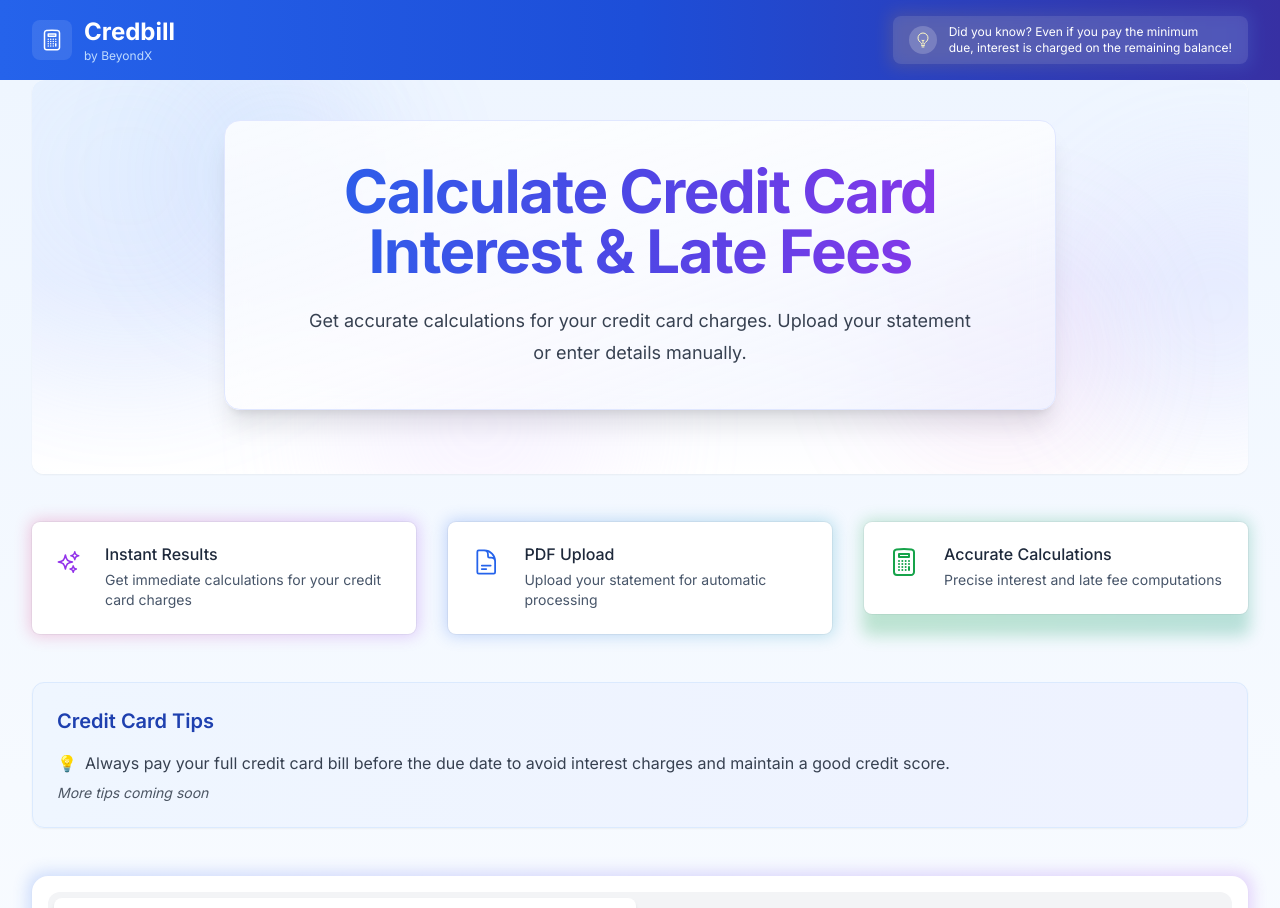
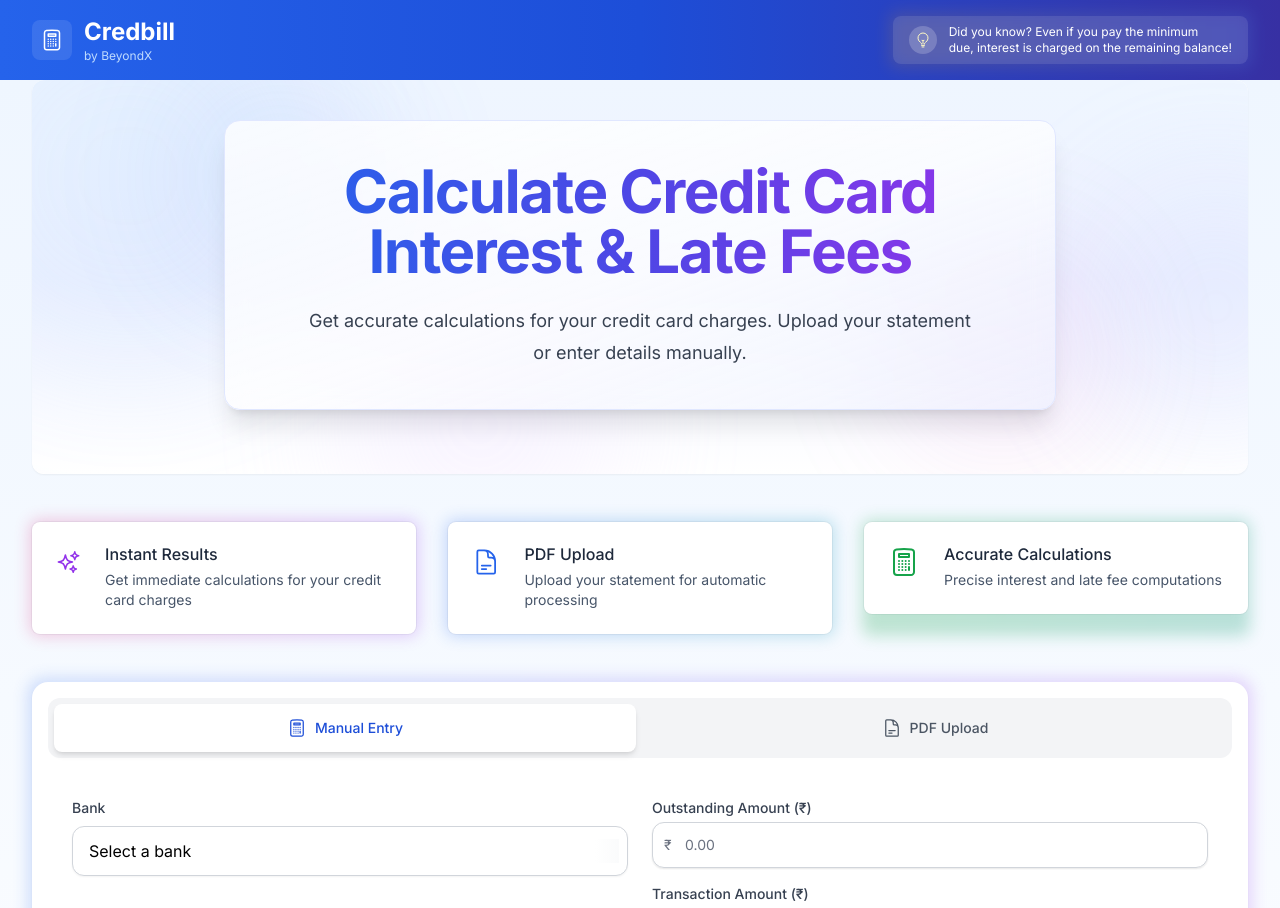
Before and after one commit to credintcal/credintcal, a Next.js app: page / in a window 1280 px wide. Shown: the top 908 px of the page. Built offline with nearby package versions, Linux system fonts and the light colour scheme.

Commit message:
Remove duplicate Credit Card Tips section

```diff
--- a/app/page.tsx
+++ b/app/page.tsx
@@ -84,16 +84,6 @@ export default function Home() {
         </div>
       </div>
 
-      {/* Credit Card Tips Section */}
-      <div className="bg-gradient-to-r from-blue-50 to-indigo-50 rounded-xl p-6 shadow-sm border border-blue-100">
-        <h3 className="text-xl font-semibold text-blue-800 mb-4">Credit Card Tips</h3>
-        <p className="text-gray-700 mb-2">
-          <span className="inline-block mr-2">💡</span>
-          Always pay your full credit card bill before the due date to avoid interest charges and maintain a good credit score.
-        </p>
-        <p className="text-gray-600 text-sm italic">More tips coming soon</p>
-      </div>
-
       {/* Calculator Tabs */}
       <div className="relative">
         <div className="absolute -inset-1 bg-gradient-to-r from-blue-600 to-purple-600 rounded-2xl blur opacity-20"></div>
```
